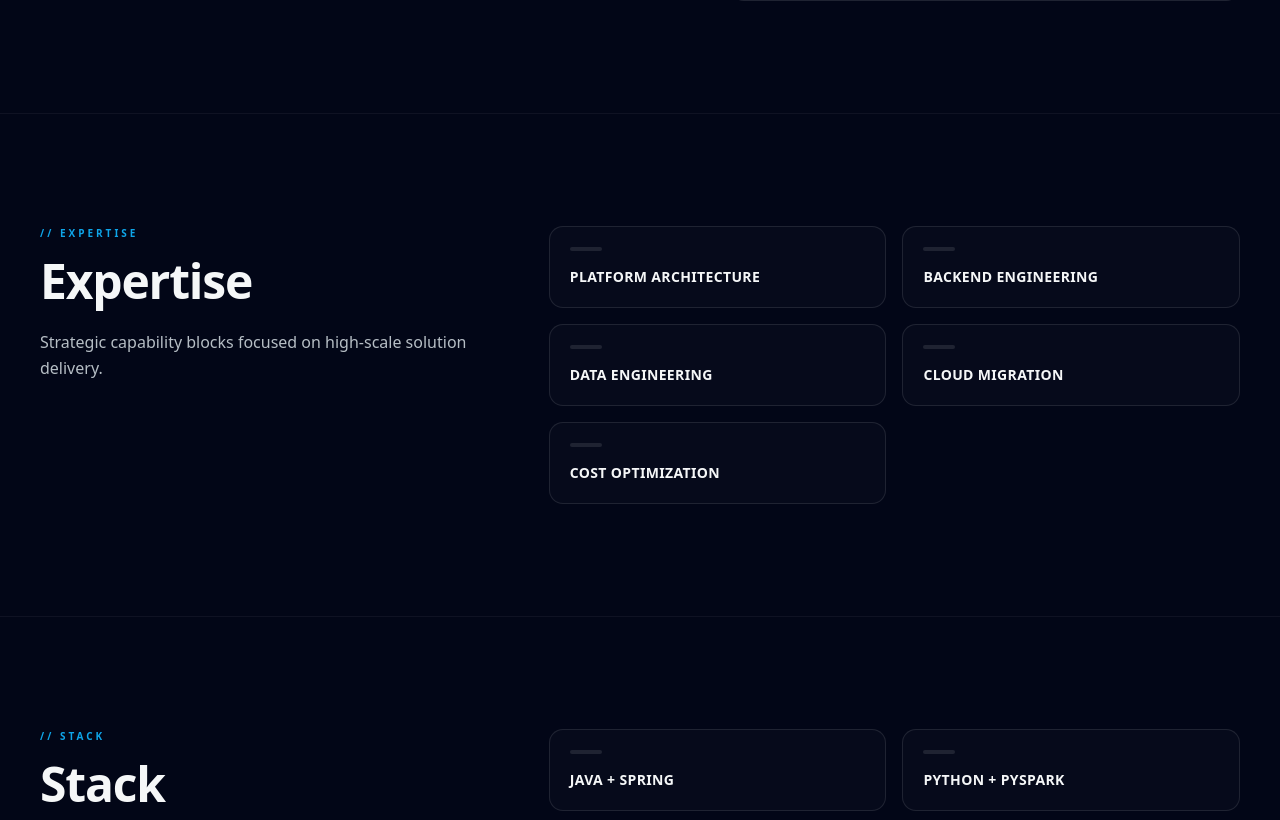
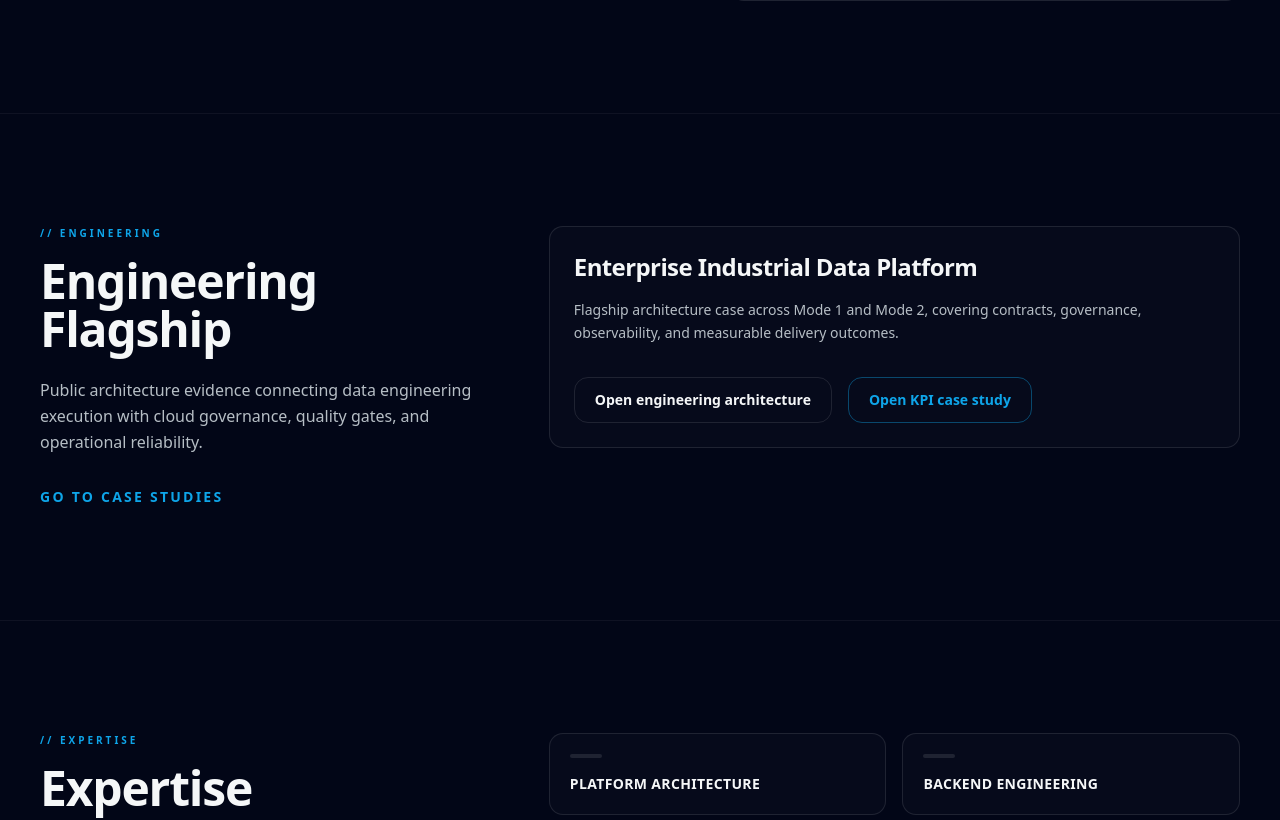
Before and after one commit to phaiffer/phaiffertech-site, a Next.js app: page /en-us in a window 1280 px wide. Shown: the part 1583-2403 px from the top of the page. Built offline with nearby package versions, Linux system fonts and the light colour scheme.

Commit message:
feat(home): add enterprise data platform to homepage

```diff
--- a/src/app/[locale]/page.tsx
+++ b/src/app/[locale]/page.tsx
@@ -1,4 +1,5 @@
-import { useTranslations } from "next-intl";
+import Link from "next/link";
+import { useLocale, useTranslations } from "next-intl";
 import { Navbar } from "@/components/sections/Navbar";
 import { Hero } from "@/components/sections/Hero";
 import { CaseStudyLakehouse } from "@/components/sections/CaseStudyLakehouse";
@@ -13,6 +14,7 @@ type HomeSection = {
 };
 
 export default function LocalizedHomePage() {
+  const locale = useLocale();
   const t = useTranslations("home");
 
   const sections: HomeSection[] = [
@@ -69,6 +71,44 @@ export default function LocalizedHomePage() {
       <Hero />
       <CaseStudyLakehouse />
 
+      <section id="engineering" className="border-t border-white/5 py-20 lg:py-28">
+        <Container>
+          <div className="grid gap-12 lg:grid-cols-[0.8fr_1.2fr] lg:items-start">
+            <div className="sticky top-28">
+              <p className="text-[10px] font-bold tracking-[0.3em] text-brand-cyan uppercase">{t("engineering.eyebrow")}</p>
+              <h2 className="mt-4 text-4xl font-extrabold tracking-tight md:text-5xl">{t("engineering.title")}</h2>
+              <p className="mt-6 text-base leading-relaxed text-ui-muted">{t("engineering.subtitle")}</p>
+              <Link
+                href={`/${locale}/case-studies`}
+                className="mt-8 inline-flex text-sm font-semibold tracking-[0.16em] text-brand-cyan uppercase transition-colors hover:text-white"
+              >
+                {t("engineering.allCasesCta")}
+              </Link>
+            </div>
+
+            <article className="rounded-[var(--radius-xl)] border border-white/10 bg-white/[0.02] p-6">
+              <h3 className="text-2xl font-bold tracking-tight">{t("engineering.card.title")}</h3>
+              <p className="mt-4 text-sm leading-relaxed text-ui-muted">{t("engineering.card.summary")}</p>
+
+              <div className="mt-8 flex flex-wrap gap-4">
+                <Link
+                  href={`/${locale}/engineering/enterprise-data-platform`}
+                  className="rounded-[var(--radius-xl)] border border-white/10 px-5 py-3 text-sm font-semibold text-ui-fg transition-colors hover:border-brand-cyan"
+                >
+                  {t("engineering.card.engineeringCta")}
+                </Link>
+                <Link
+                  href={`/${locale}/case-studies/enterprise-data-platform`}
+                  className="rounded-[var(--radius-xl)] border border-brand-cyan/40 px-5 py-3 text-sm font-semibold text-brand-cyan transition-colors hover:text-white"
+                >
+                  {t("engineering.card.caseStudyCta")}
+                </Link>
+              </div>
+            </article>
+          </div>
+        </Container>
+      </section>
+
       {sections.map((section) => (
         <section key={section.id} id={section.id} className="border-t border-white/5 py-20 lg:py-28">
           <Container>
--- a/src/content/site.ts
+++ b/src/content/site.ts
@@ -7,9 +7,9 @@ export const site = {
   navigation: [
     { key: "home", path: "" },
     { key: "engineering", path: "/engineering" },
+    { key: "caseStudies", path: "/case-studies" },
     { key: "services", path: "/services" },
     { key: "products", path: "/products" },
-    { key: "caseStudies", path: "/case-studies" },
     { key: "contact", path: "/contact" },
   ] as const,
 };
--- a/src/messages/en-us.json
+++ b/src/messages/en-us.json
@@ -62,7 +62,19 @@
       }
     },
     "backToTop": "Back to top",
-    "emailCta": "contact@phaiffertech.com"
+    "emailCta": "contact@phaiffertech.com",
+    "engineering": {
+      "eyebrow": "// engineering",
+      "title": "Engineering Flagship",
+      "subtitle": "Public architecture evidence connecting data engineering execution with cloud governance, quality gates, and operational reliability.",
+      "allCasesCta": "Go to case studies",
+      "card": {
+        "title": "Enterprise Industrial Data Platform",
+        "summary": "Flagship architecture case across Mode 1 and Mode 2, covering contracts, governance, observability, and measurable delivery outcomes.",
+        "engineeringCta": "Open engineering architecture",
+        "caseStudyCta": "Open KPI case study"
+      }
+    }
   },
   "lakehouse": {
     "eyebrow": "// case study",
--- a/src/messages/pt-br.json
+++ b/src/messages/pt-br.json
@@ -62,7 +62,19 @@
       }
     },
     "backToTop": "Voltar ao topo",
-    "emailCta": "contact@phaiffertech.com"
+    "emailCta": "contact@phaiffertech.com",
+    "engineering": {
+      "eyebrow": "// engenharia",
+      "title": "Flagship de Engenharia",
+      "subtitle": "Evidência pública de arquitetura conectando execução de engenharia de dados com governança cloud, quality gates e confiabilidade operacional.",
+      "allCasesCta": "Ir para estudos de caso",
+      "card": {
+        "title": "Enterprise Industrial Data Platform",
+        "summary": "Case flagship de arquitetura entre Modo 1 e Modo 2, cobrindo contratos, governança, observabilidade e resultados mensuráveis de entrega.",
+        "engineeringCta": "Abrir arquitetura de engenharia",
+        "caseStudyCta": "Abrir case com KPIs"
+      }
+    }
   },
   "lakehouse": {
     "eyebrow": "// case study",
```
